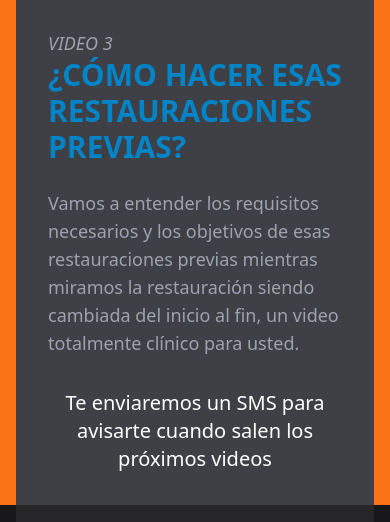
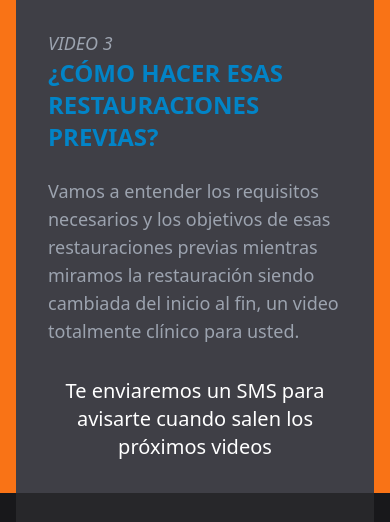
Before and after one commit to mdigitalagencia/espanol.myleneerenato.com, a plain HTML site: page preparacion/index.html in a window 390 px wide. Shown: the part 973-1495 px from the top of the page. Drawn offline with nearby package versions, Linux system fonts and the light colour scheme; files that its build step writes are made by us from their sources.

Commit message:
update text size

```diff
--- a/preparacion/index.html
+++ b/preparacion/index.html
@@ -119,7 +119,7 @@
                     </div>
                     <div class="w-full md:w-1/3 text-left md:pl-4 pl-0 pt-4">
                         <p class="text-lg text-gray-400 italic">VIDEO 3</p>
-                        <h3 class="md:text-5xl text-3xl font-bold text-sky-600">¿CÓMO HACER ESAS RESTAURACIONES PREVIAS?</h3>
+                        <h3 class="md:text-5xl text-2xl font-bold text-sky-600">¿CÓMO HACER ESAS RESTAURACIONES PREVIAS?</h3>
                         <p class="text-lg text-gray-400 mt-6">Vamos a entender los requisitos necesarios y los objetivos de esas restauraciones previas mientras miramos la restauración siendo cambiada del inicio al fin, un video totalmente clínico para usted.</p>
                     </div>
                 </div>
```
